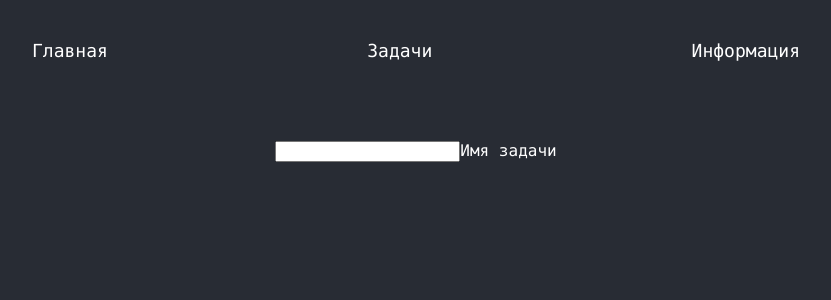
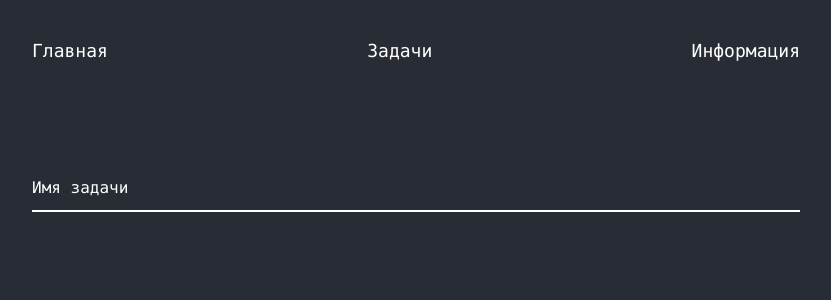
Before and after one commit to anclaev/todo, a React (Create React App) app: page / in a window 1280 px wide. Shown: the top 300 px of the page, without its empty margins (224-1055 px from the left). Built offline with nearby package versions, Linux system fonts and the light colour scheme.

Commit message:
Вёрстка todo-формы.

```diff
--- a/src/components/Todo/Todo.module.sass
+++ b/src/components/Todo/Todo.module.sass
@@ -1 +1,43 @@
+.w
+    width: 80%
+    max-width: 768px
+
 .f
+    position: relative
+    display: flex
+    flex-direction: column
+    padding-top: 1.5rem
+
+    & > label
+        margin-top: 1.5rem
+
+.l, .i
+    padding: 13px 0
+    transition: .25s ease
+
+.l
+    top: 0
+    z-index: 0
+    position: absolute
+
+.lf
+    transform: translateY(-2rem)
+
+.lv
+    top: -2rem
+    color: cyan
+
+.i
+    z-index: 1
+    border-bottom: 2px solid #fff !important
+    background: transparent
+
+    &:focus
+        border-bottom-color: cyan !important
+
+.iv
+    border-bottom-color: cyan !important
+
+@media (max-width: 576px)
+  .w
+    font-size: 14px
--- a/src/components/Todo/Todo.tsx
+++ b/src/components/Todo/Todo.tsx
@@ -1,11 +1,59 @@
 import s from './Todo.module.sass'
 
-const Todo: React.FC = () => (
-  <div className={s.f}>
-    <input type="text" id="title" className={s.i} />
-    <label htmlFor="title" className={s.l}>
-      Имя задачи
-    </label>
-  </div>
-)
+import { useState } from 'react'
+
+enum labelStatus {
+  valid = 'valid',
+  focus = 'focus',
+  none = '',
+}
+
+const Todo: React.FC = () => {
+  const [status, setStatus] = useState<string>(labelStatus.none)
+  const [title, setTitle] = useState<string>('')
+
+  const changeHandler = (event: React.ChangeEvent<HTMLInputElement>) => {
+    setTitle(event.target.value)
+
+    if (event.target.value !== '') setStatus(labelStatus.valid)
+    else setStatus(labelStatus.none)
+  }
+
+  const labelFocusHandler = () => {
+    if (status !== 'valid') setStatus(labelStatus.focus)
+  }
+  const labelBlurHandler = () => {
+    if (status !== 'valid') setStatus(labelStatus.none)
+  }
+  const labelClasses = (): string => {
+    let classes: string[] = [s.l]
+
+    switch (status) {
+      case 'focus':
+        classes.push(s.lf)
+        break
+      case 'valid':
+        classes.push(s.lv)
+        break
+    }
+
+    return classes.join(' ')
+  }
+
+  return (
+    <div className={s.w}>
+      <div className={s.f}>
+        <label className={labelClasses()}>Имя задачи</label>
+        <input
+          type="text"
+          value={title}
+          onChange={changeHandler}
+          onFocus={labelFocusHandler}
+          onBlur={labelBlurHandler}
+          className={`${s.i} ${status === 'valid' ? s.iv : ''}`}
+        />
+      </div>
+    </div>
+  )
+}
 export default Todo
--- a/src/index.sass
+++ b/src/index.sass
@@ -7,6 +7,13 @@ body, ul
 
 nav
   margin-bottom: 40px
+
+input[type="text"]
+  font-family: inherit
+  font-size: inherit
+  color: inherit
+  outline: none
+  border: 0
 
 #container
   display: flex
@@ -19,3 +26,11 @@ nav
 
   color: white
   background-color: #282c34
+
+@media (max-width: 576px)
+  nav
+    margin-bottom: 20px
+
+@media (max-width: 320px)
+  nav
+    margin-bottom: 10px
```
